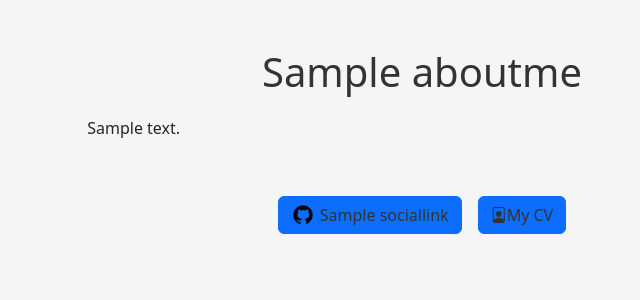
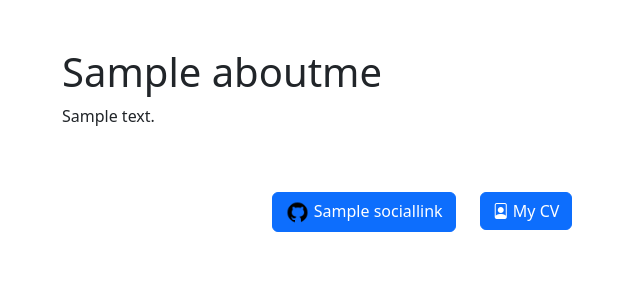
Before and after one commit to Birinnnn/BirinFolio, a Django app: template core/templates/core/about.html in a window 1280 px wide. Shown: the part 112-412 px from the top of the page, without its empty margins (218-858 px from the left). Run offline with Django 4.2, Linux system fonts and the light colour scheme; tables that the repository leaves empty hold one stand-in row (values such as "Sample post"); the template is opened without the code that fills it: values that come from a table or form of the project are taken from there, most other values are stand-ins (such as "Sample title", 1, 10 or a date in 2020).

Commit message:
Html Updates

```diff
--- a/core/templates/core/about.html
+++ b/core/templates/core/about.html
@@ -4,27 +4,40 @@
 {% block title %}About Me{% endblock %}
 
 {% block css_files %}
-    <link rel="stylesheet" href="{% static "core/about.css"%}">
 {% endblock %}
 
 {% block content %}
-    <div id="about-me" class="my-5">
+    <section id="about-me" class="my-5">
+        <div class="container-fluid">
+            <div class="row">
+                <div class="col-lg-8 offset-lg-2">
                     <h1>{{ about_me.title }}</h1>
-        <p>{{ about_me.content|linebreaks }}</p>
+                    <p class="text-justify">{{ about_me.content|linebreaksbr }}</p>
                 </div>
+            </div>
+        </div>
+    </section>
 
-    <div id="social-links" class="my-5 text-center">
+    <section id="social-links" class="my-5">
+        <div class="container text-center">
+            <div class="row justify-content-center">
                 {% for link in social_links %}
-            <a class="btn btn-primary m-2" href="{{ link.url }}">
-                <img src="{% static 'core/images/'|add:link.icon|add:'.png' %}" alt="{{ link.name }} icon">
+                    <div class="col-auto mb-3">
+                        <a class="btn btn-primary" href="{{ link.url }}" title="{{ link.name }}">
+                            <img class="img-fluid" src="{% static 'core/images/'|add:link.icon|add:'.png' %}" alt="{{ link.name }} icon" style="width:25px;">
                             {{ link.name }}
                         </a>
+                    </div>
                 {% endfor %}
                 {% if cv %}
-            <a class="btn line-btn-dark btn-icon btn-radius btn-primary m-2" href="{{ cv.url }}" download title="Anil_Ilaga_CV">
+                    <div class="col-auto mb-3">
+                        <a class="btn btn-primary" href="{{ cv.url }}" download title="Anil_Ilaga_CV">
                             <i class="bi bi-file-person"></i>
                             <span>My CV</span>
                         </a>
+                    </div>
                 {% endif %}
             </div>
+        </div>
+    </section>
 {% endblock %}
--- a/skills/templates/skills/skills.html
+++ b/skills/templates/skills/skills.html
@@ -17,7 +17,7 @@
         <h2 class="mb-3">{{ category.name }}</h2>
         <div class="row">
             {% for skill in category.skills.all %}
-            <div class="col-md-2 mb-3">
+            <div class="col-12 col-md-4 mb-3">
                 <div class="card h-100">
                     <div class="card-body">
                     <img class="card-img-top" src="{{ skill.image.url }}" alt="{{skill.name}}" style="width:50px;">
```
Also changed, not shown: core/templates/core/home.html (+13 -7 lines), core/templates/core/login.html (+19 -7 lines), core/templates/core/register.html (+15 -11 lines). Lines whose indentation alone changed are shown as unchanged.
